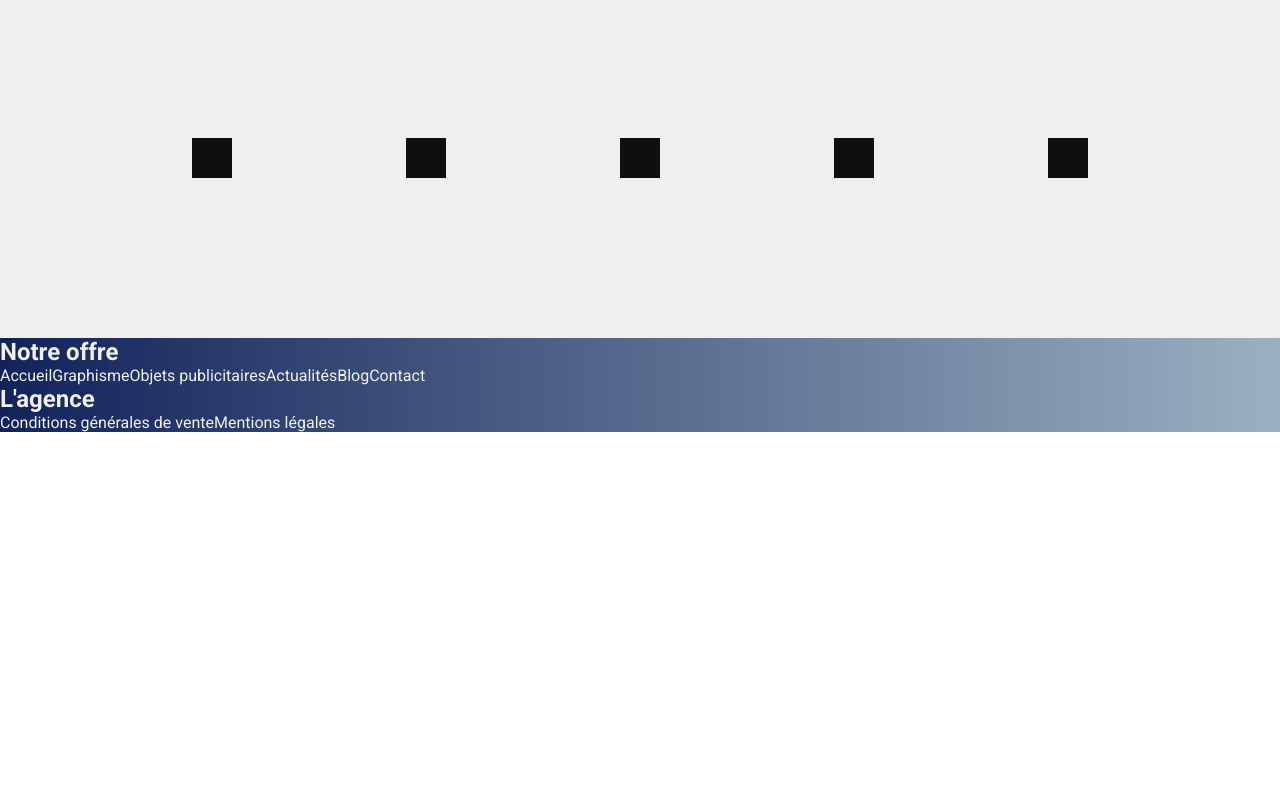
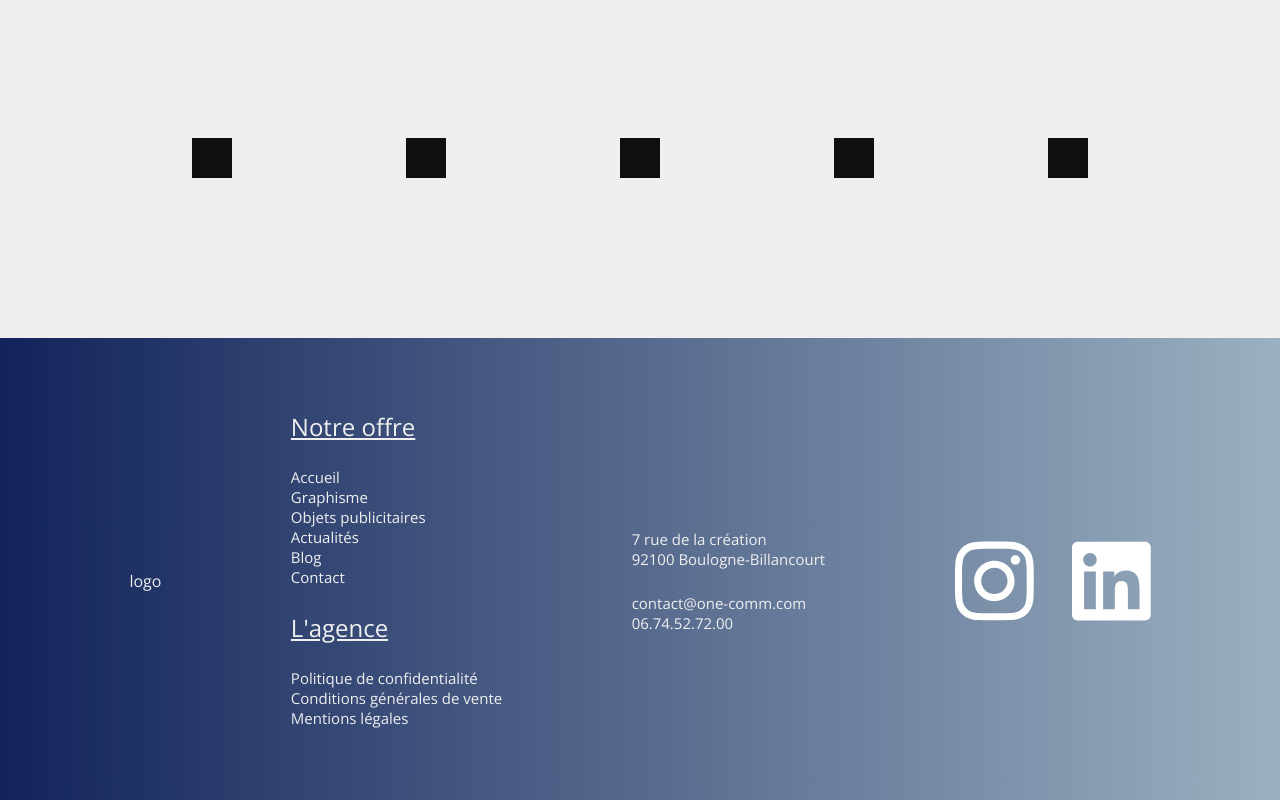
Before and after one commit to Scharlyopitz/One-comm, a React (Vite) app: page / in a window 1280 px wide. Shown: the part 5319-6119 px from the top of the page. Before the commit the page ends 5751 px from the top, so only its background shows below. Built offline with nearby package versions, Linux system fonts and the light colour scheme.

Commit message:
Style du footer

```diff
--- a/src/components/Footer/Footer.jsx
+++ b/src/components/Footer/Footer.jsx
@@ -1,6 +1,27 @@
 import { NavLink } from "react-router-dom";
+import { FontAwesomeIcon } from "@fortawesome/react-fontawesome";
+import { faInstagram, faLinkedin } from "@fortawesome/free-brands-svg-icons";
 
 export default function Footer() {
+  return (
+    <footer>
+      <LogoSection />
+      <Links />
+      <ContactSection />
+      <SocialSection />
+    </footer>
+  );
+}
+
+function LogoSection() {
+  return (
+    <div className="logo">
+      <p>logo</p>
+    </div>
+  );
+}
+
+function Links() {
   const offerLinks = [
     "Accueil",
     "Graphisme",
@@ -10,13 +31,15 @@ export default function Footer() {
     "Contact",
   ];
 
-  const agenceLinks = ["Conditions générales de vente", "Mentions légales"];
+  const agenceLinks = [
+    "Politique de confidentialité",
+    "Conditions générales de vente",
+    "Mentions légales",
+  ];
 
   return (
-    <footer>
-      <div className="logo"></div>
-      <div className="offerContainer">
-        <div className="offer">
+    <div className="linksContainer">
+      <div className="link">
         <h2>Notre offre</h2>
         {offerLinks.map((link, i) => {
           return (
@@ -26,7 +49,7 @@ export default function Footer() {
           );
         })}
       </div>
-        <div className="agence">
+      <div className="link">
         <h2>L'agence</h2>
         {agenceLinks.map((link, i) => {
           return (
@@ -37,8 +60,55 @@ export default function Footer() {
         })}
       </div>
     </div>
-      <div className="contact"></div>
-      <div className="social"></div>
-    </footer>
   );
 }
+
+function ContactSection() {
+  const adress = ["7 rue de la création", "92100 Boulogne-Billancourt"];
+
+  const contacts = ["contact@one-comm.com", "06.74.52.72.00"];
+
+  return (
+    <div className="contactContainer">
+      <div className="contacts">
+        <div className="adress">
+          {adress.map((a, i) => {
+            return <p key={i}>{a}</p>;
+          })}
+        </div>
+        <div className="contact">
+          {contacts.map((c, i) => {
+            return <p key={i}>{c}</p>;
+          })}
+        </div>
+      </div>
+    </div>
+  );
+}
+
+function SocialSection() {
+  const medias = [
+    {
+      icon: <FontAwesomeIcon icon={faInstagram} style={{ color: "#FFFFFF" }} />,
+      href: "/",
+    },
+    {
+      icon: <FontAwesomeIcon icon={faLinkedin} style={{ color: "#FFFFFF" }} />,
+      href: "/",
+    },
+  ];
+
+  return (
+    <div className="socialsContainer">
+      <div className="social">
+        {medias.map((media, i) => {
+          return (
+            <NavLink key={i} to={media.href}>
+              {media.icon}
+            </NavLink>
+          );
+        })}
+      </div>
+    </div>
+  );
+}
--- a/src/sass/footer/_footer.scss
+++ b/src/sass/footer/_footer.scss
@@ -1,3 +1,64 @@
-// footer{
+footer {
+  font-family: "Open Sans";
+  display: flex;
+  justify-content: space-evenly;
+  align-items: center;
+  padding: 9vh 0 calc(9vh - 3vh);
 
-// }
+  //   LINKS SECTION
+  .linksContainer {
+    .link {
+      h2 {
+        margin-bottom: 3vh;
+        text-decoration: underline;
+        font-weight: 400;
+      }
+
+      a {
+        display: flex;
+        flex-direction: column;
+        line-height: 2.5vh;
+        width: fit-content;
+
+        &:last-child {
+          margin-bottom: 3vh;
+        }
+
+        &:hover {
+          text-decoration: underline;
+        }
+      }
+    }
+  }
+
+  .link a,
+  .contactContainer .contacts {
+    font-size: 15px;
+    font-weight: 100;
+  }
+
+  //   CONTACT SECTION
+  .contactContainer {
+    display: flex;
+    gap: 20px;
+
+    .contacts {
+      display: flex;
+      flex-direction: column;
+      gap: 3vh;
+    }
+  }
+
+  //   SOCIALS SECTION
+  .socialsContainer {
+    .social {
+      display: flex;
+      align-items: center;
+      gap: 3vw;
+
+      svg {
+        font-size: 90px;
+      }
+    }
+  }
+}
--- a/src/style/style.css
+++ b/src/style/style.css
@@ -25,6 +25,54 @@ body section {
 body ul,
 body li {
   list-style-type: none;
+}
+
+footer {
+  font-family: "Open Sans";
+  display: flex;
+  justify-content: space-evenly;
+  align-items: center;
+  padding: 9vh 0 6vh;
+}
+footer .linksContainer .link h2 {
+  margin-bottom: 3vh;
+  text-decoration: underline;
+  font-weight: 400;
+}
+footer .linksContainer .link a {
+  display: flex;
+  flex-direction: column;
+  line-height: 2.5vh;
+  width: -moz-fit-content;
+  width: fit-content;
+}
+footer .linksContainer .link a:last-child {
+  margin-bottom: 3vh;
+}
+footer .linksContainer .link a:hover {
+  text-decoration: underline;
+}
+footer .link a,
+footer .contactContainer .contacts {
+  font-size: 15px;
+  font-weight: 100;
+}
+footer .contactContainer {
+  display: flex;
+  gap: 20px;
+}
+footer .contactContainer .contacts {
+  display: flex;
+  flex-direction: column;
+  gap: 3vh;
+}
+footer .socialsContainer .social {
+  display: flex;
+  align-items: center;
+  gap: 3vw;
+}
+footer .socialsContainer .social svg {
+  font-size: 90px;
 }
 
 .section1 {
```
Also changed, not shown: 1 other file (tests, documents, lock files or other folders). Lines whose indentation alone changed are shown as unchanged.
